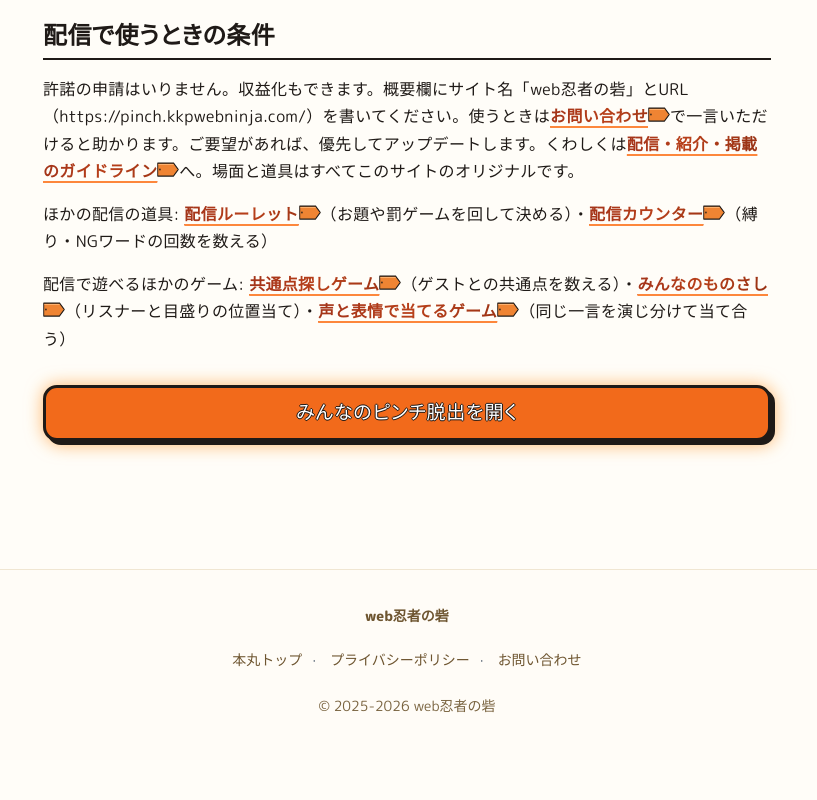
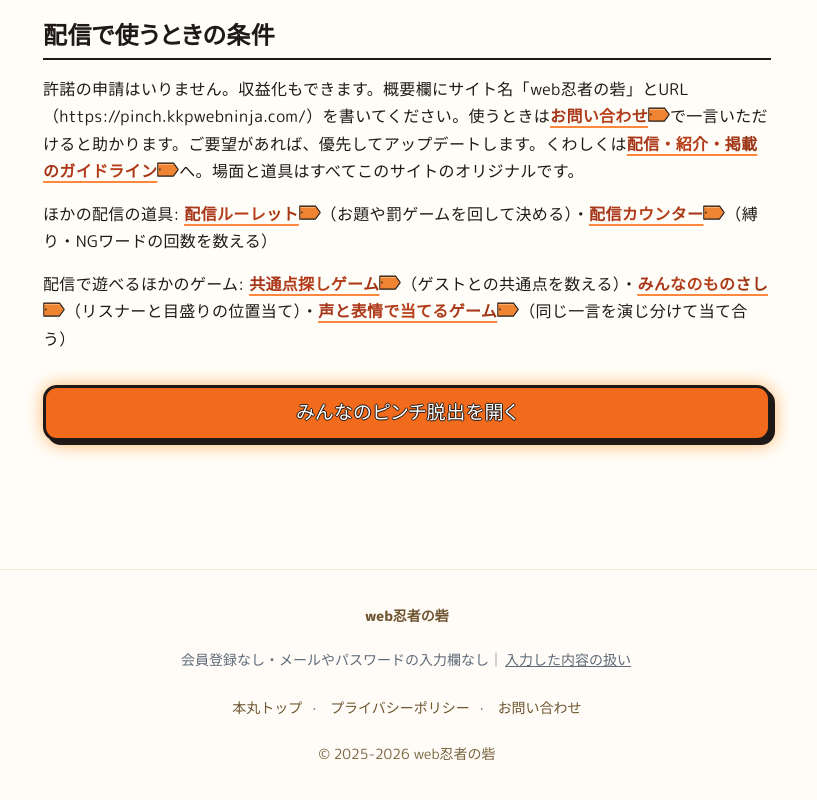
Before and after one commit to kkp-15/ninja-pinch, a plain HTML site: page haishin/index.html in a window 1280 px wide. Shown: the part 1443-2243 px from the top of the page, without its empty margins (233-1050 px from the left). Before the commit the page ends 2203 px from the top, so only its background shows below. Drawn offline with Linux system fonts and the light colour scheme; a web font is replaced by a local one.

Commit message:
共通フッターに「会員登録なし・メールやパスワードの入力欄なし」の1行を足す
プライバシーポリシーの新しい節「入力した内容と端末への保存」へのリンクつき。

Co-Authored-By: Claude Opus 5.5 <noreply@anthropic.com>

```diff
--- a/haishin/index.html
+++ b/haishin/index.html
@@ -108,6 +108,7 @@ a{color:var(--k-sumi)}
 <!-- WEBNINJA_UNIFIED_FOOTER -->
 <footer style="text-align:center;padding:2rem 1rem 2.5rem;font-size:.875rem;color:#5f6b7a;line-height:2;border-top:1px solid #f0e6d2;margin-top:2.5rem;background:#fffcf7;">
   <div style="font-weight:800;color:#6e5530;font-size:.875rem;margin-bottom:0.4rem;">web忍者の砦</div>
+  <div class="kkp-anshin">会員登録なし・メールやパスワードの入力欄なし｜<a href="https://privacypolicy.kkpwebninja.com/#nyuryoku" target="_blank" rel="noopener" style="color:inherit;text-decoration:underline;display:inline-block;padding:10px 2px;">入力した内容の扱い</a></div>
   <div>
     <a href="https://kkpwebninja.com/" target="_blank" rel="noopener" style="display:inline-block;padding:10px 2px;color:#6e5530;text-decoration:none;margin:0 0.5rem;">本丸トップ</a>·
     <a href="https://privacypolicy.kkpwebninja.com/" target="_blank" rel="noopener" style="display:inline-block;padding:10px 2px;color:#6e5530;text-decoration:none;margin:0 0.5rem;">プライバシーポリシー</a>·
```
Also changed, not shown: index.html (+1 -0 lines).
